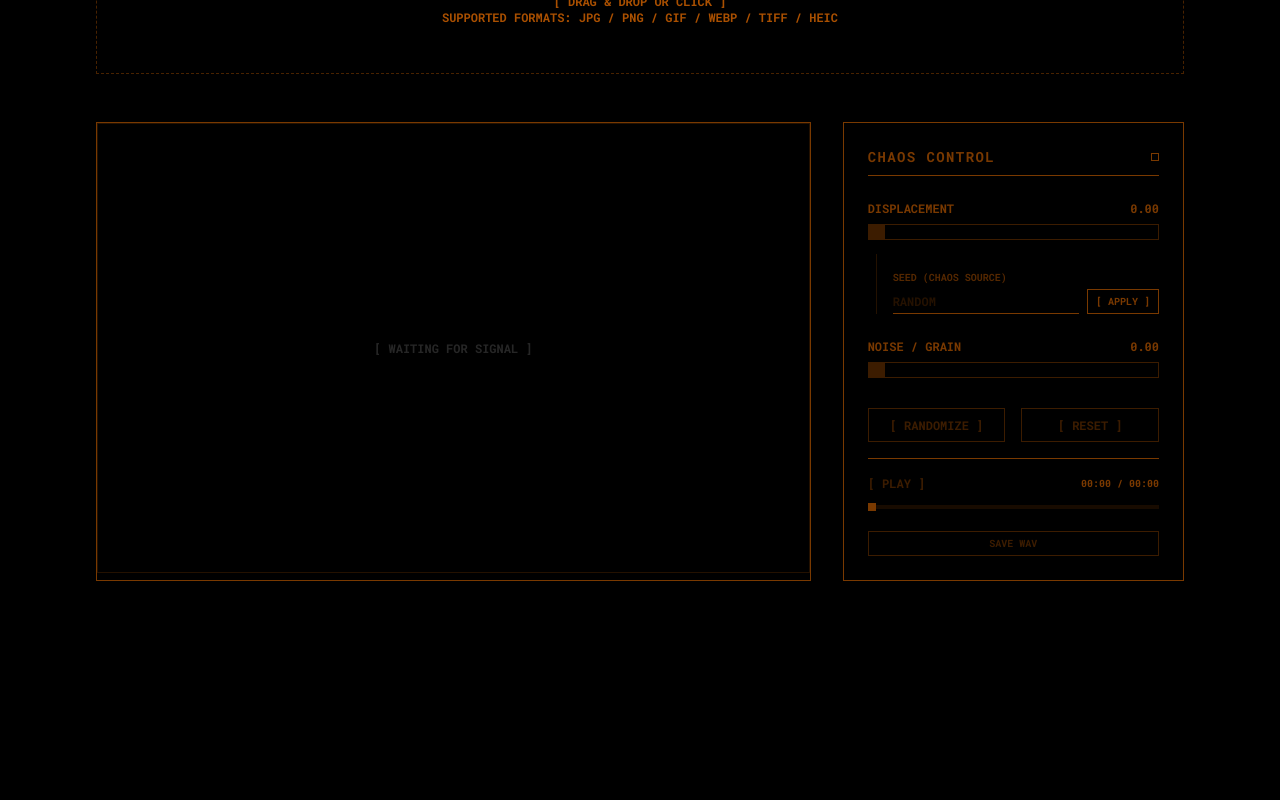
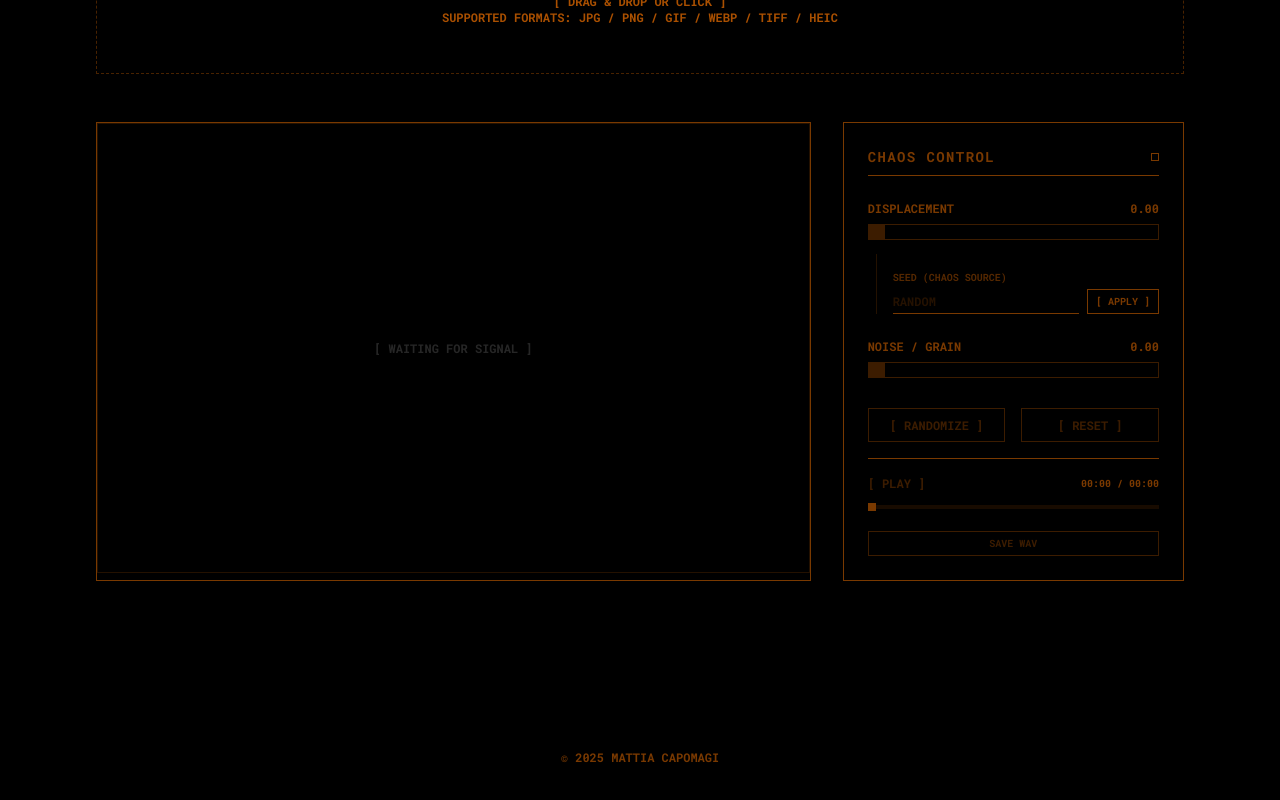
Before and after one commit to mattiacapomagi/SYNES, a React (Vite) app: page / in a window 1280 px wide. Shown: the part 254-1054 px from the top of the page. Before the commit the page ends 1011 px from the top, so only its background shows below. Built offline with nearby package versions, Linux system fonts and the light colour scheme.

Commit message:
feat: Add copyright footer

```diff
--- a/src/App.tsx
+++ b/src/App.tsx
@@ -395,6 +395,12 @@ function App() {
         {/* Spacer for fixed footer */}
         <div className="h-24"></div>
       </main>
+
+      {/* Footer */}
+      <footer className="w-full text-center py-6 text-[10px] md:text-xs font-mono uppercase opacity-50 space-y-2 pb-24 md:pb-6">
+          <p>© {new Date().getFullYear()} Mattia Capomagi</p>
+      </footer>
+
       </div>
     </div>
   );
```
